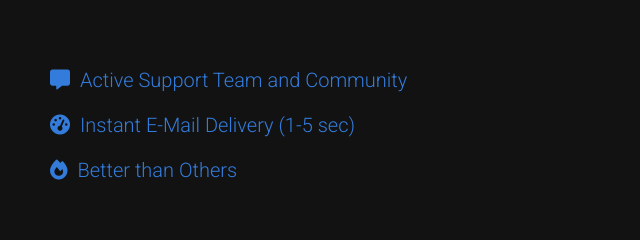
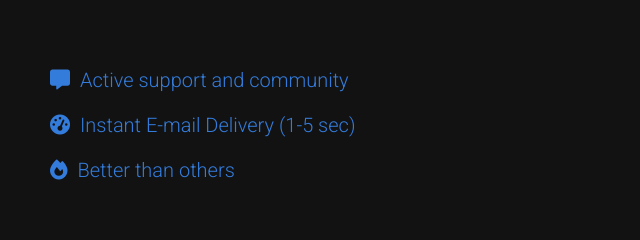
Before and after one commit to A-uvic/bumblebot-website, a website: page home.html in a window 1280 px wide. Shown: the part 1100-1340 px from the top of the page, 0-640 px from the left. Drawn offline with Linux system fonts and the light colour scheme.

Commit message:
html content updated

```diff
--- a/home.html
+++ b/home.html
@@ -84,9 +84,9 @@
                     minima distinctio quod. Doloribus quibusdam nobis culpa in ut cum vero fugit exercitationem id. Iste
                     culpa aperiam veniam optio molestias laborum eos neque!</p>
                 <div class="shorts">
-                    <p><i class="fa-solid fa-message"></i>Active Support Team and Community</p>
-                    <p><i class="fas fa-tachometer-alt"></i>Instant E-Mail Delivery (1-5 sec)</p>
-                    <p><i class="fas fa-fire"></i>Better than Others</p>
+                    <p><i class="fa-solid fa-message"></i>Active support and community</p>
+                    <p><i class="fas fa-tachometer-alt"></i>Instant E-mail Delivery (1-5 sec)</p>
+                    <p><i class="fas fa-fire"></i>Better than others</p>
                 </div>
             </div>
         </section>
```
